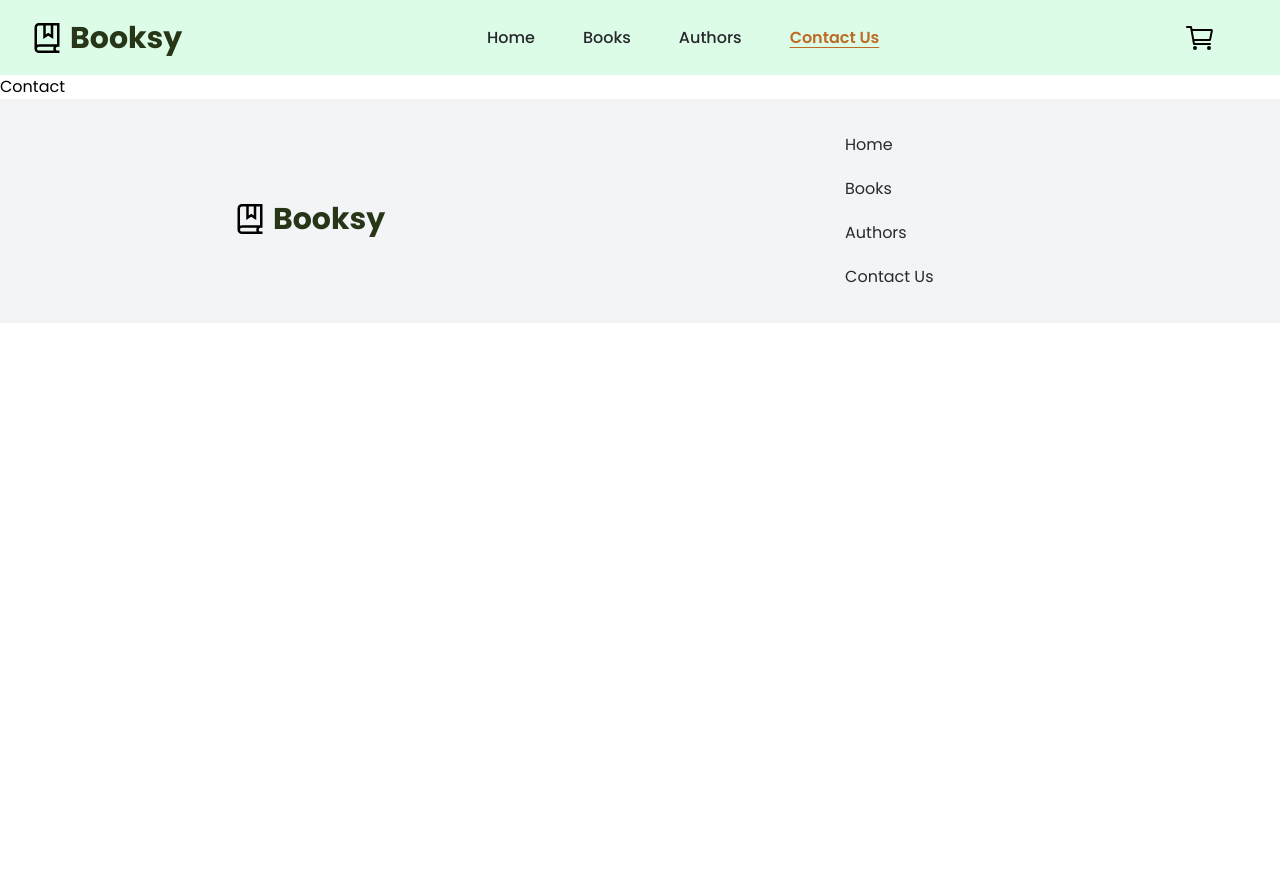
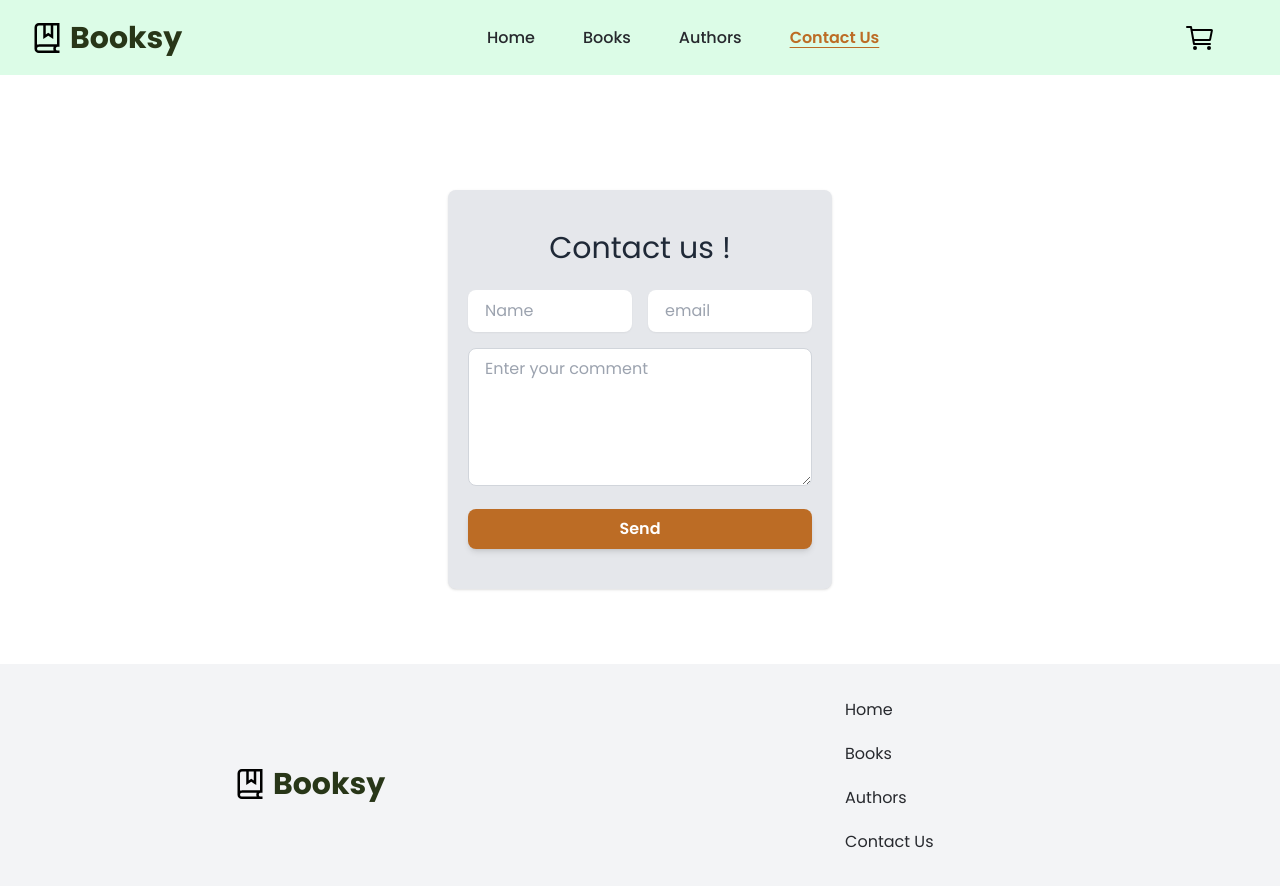
Before and after one commit to manikdevbhagat/Booksy, a React (Vite) app in the folder frontend/: page /contact in a window 1280 px wide. Before the commit the page ends 800 px from the top, so only its background shows below. Built offline with nearby package versions, Linux system fonts and the light colour scheme.

Commit message:
Created contact us page

```diff
--- a/frontend/src/pages/Contact.tsx
+++ b/frontend/src/pages/Contact.tsx
@@ -1,9 +1,57 @@
-
-
 const Contact = () => {
   return (
-    <div>Contact</div>
-  )
-}
+    <section className="flex justify-center">
+    <form className="flex w-full max-w-sm space-x-3">
+      <div className="w-full max-w-2xl px-5 py-10 m-auto mt-10 bg-gray-200 rounded-lg shadow">
+        <div className="mb-6 text-3xl font-light text-center text-gray-800 ">
+          Contact us !
+        </div>
+        <div className="grid max-w-xl grid-cols-2 gap-4 m-auto">
+          <div className="col-span-2 lg:col-span-1">
+            <div className=" relative ">
+              <input
+                type="text"
+                id="contact-form-name"
+                className=" rounded-lg border-transparent flex-1 appearance-none border border-gray-300 w-full py-2 px-4 bg-white text-gray-700 placeholder-gray-400 shadow-sm text-base focus:outline-none focus:ring-2 focus:ring-purple-600 focus:border-transparent"
+                placeholder="Name"
+              />
+            </div>
+          </div>
+          <div className="col-span-2 lg:col-span-1">
+            <div className=" relative ">
+              <input
+                type="text"
+                id="contact-form-email"
+                className=" rounded-lg border-transparent flex-1 appearance-none border border-gray-300 w-full py-2 px-4 bg-white text-gray-700 placeholder-gray-400 shadow-sm text-base focus:outline-none focus:ring-2 focus:ring-purple-600 focus:border-transparent"
+                placeholder="email"
+              />
+            </div>
+          </div>
+          <div className="col-span-2">
+            <label className="text-gray-700" htmlFor="name">
+              <textarea
+                className="flex-1 w-full px-4 py-2 text-base text-gray-700 placeholder-gray-400 bg-white border border-gray-300 rounded-lg appearance-none focus:outline-none focus:ring-2 focus:ring-purple-600 focus:border-transparent"
+                id="comment"
+                placeholder="Enter your comment"
+                name="comment"
+                rows={5}
+                cols={40}
+              ></textarea>
+            </label>
+          </div>
+          <div className="col-span-2 text-right">
+            <button
+              type="submit"
+              className="py-2 px-4  bg-brownColor hover:bg-gray-700 focus:ring-gray-500 focus:ring-offset-gray-200 text-white w-full transition ease-in duration-200 text-center text-base font-semibold shadow-md focus:outline-none focus:ring-2 focus:ring-offset-2  rounded-lg "
+            >
+              Send
+            </button>
+          </div>
+        </div>
+      </div>
+    </form>
+    </section>
+  );
+};
 
-export default Contact
+export default Contact;
```
